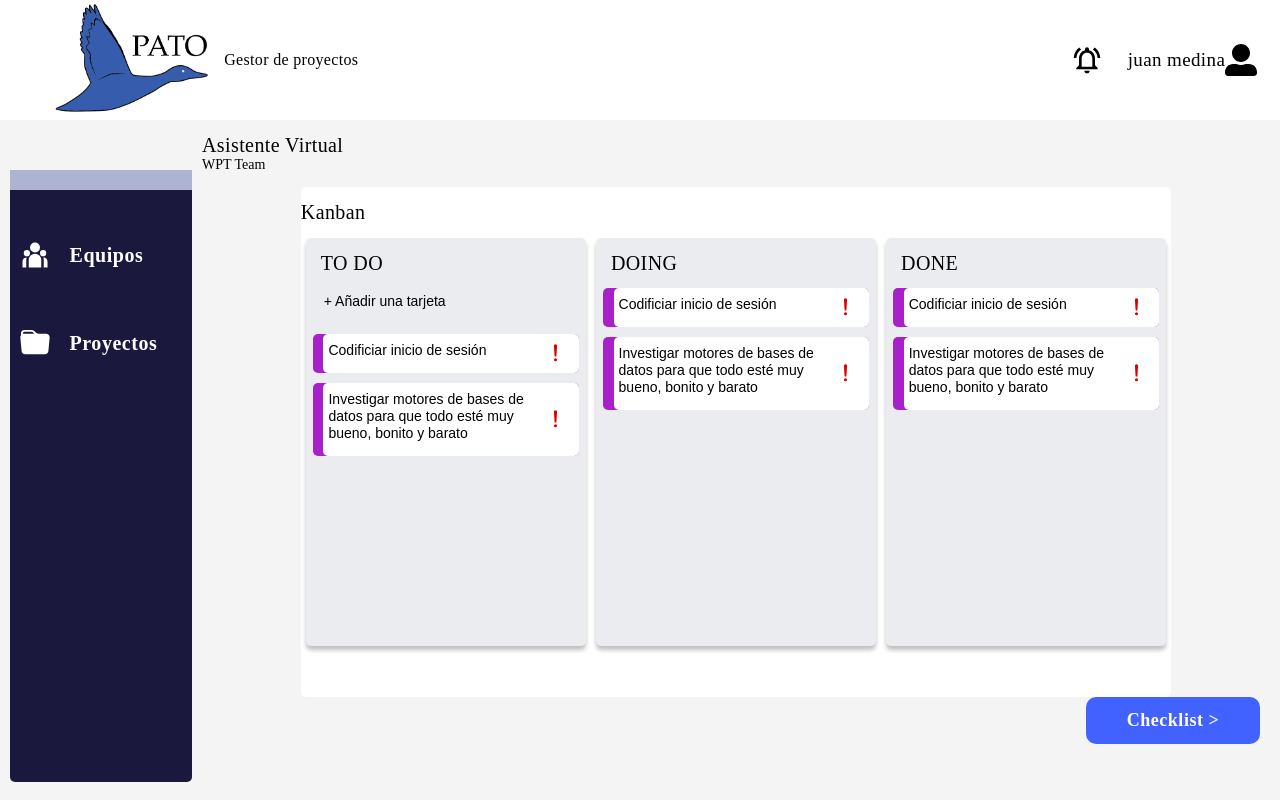
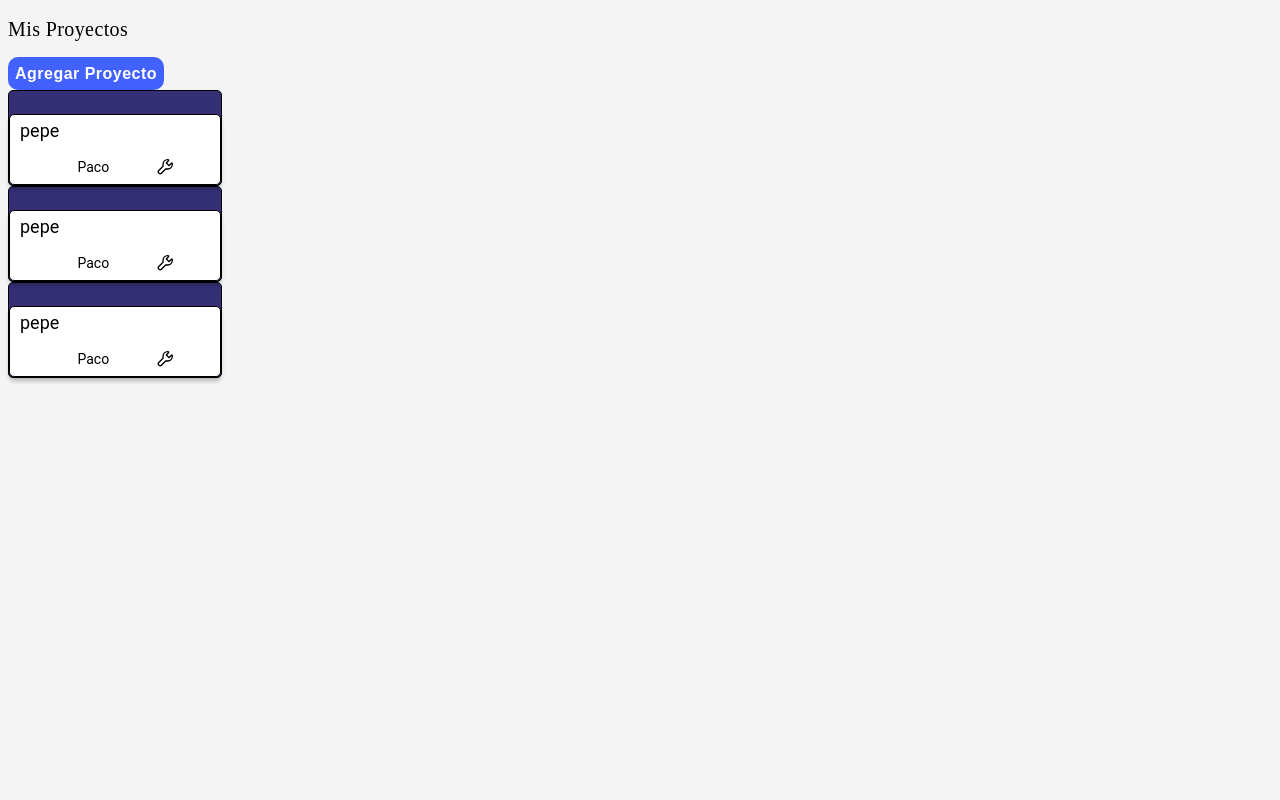
Before and after one commit to DABERNALC/ProjectManager, a React (Create React App) app in the folder Cliente/project_manager/: page /app/project in a window 1280 px wide. Built offline with nearby package versions, Linux system fonts and the light colour scheme; a web font is replaced by a local one.

Commit message:
project module

```diff
--- a/Cliente/project_manager/src/App.js
+++ b/Cliente/project_manager/src/App.js
@@ -8,7 +8,7 @@ import Projects from "./Pages/Projects/Projects"
 import Teams from './Pages/Teams/Teams';
 import LogIn from './Pages/LogIn/LogIn';
 import { BrowserRouter, Route } from "react-router-dom"
-import SubTasks from './Pages/Subtasks/SubTasks';
+{/*import SubTasks from './Pages/Subtasks/SubTasks';*/}
 function App() {
   return (
     <div>
@@ -23,7 +23,7 @@ function App() {
 
 
       */}
-
+      {/*}
       <BrowserRouter>
         <div className="App">
           <Route path="/" exact >
@@ -47,13 +47,14 @@ function App() {
           </Route>
           <Route path="/app/subTasks" exact>
           <SubTasks/>
-          </Route>
+        </Route>
         </div>
 
 
       </BrowserRouter>
+      */}
 
-
+      <Projects projects={[{"TeamName":"Paco","ProjectName":"pepe"},{"TeamName":"Paco","ProjectName":"pepe"},{"TeamName":"Paco","ProjectName":"pepe"}]}></Projects>
 
     </div>
   );
--- /dev/null
+++ b/Cliente/project_manager/src/Components/Project/Project.js
@@ -0,0 +1,19 @@
+import React from 'react'
+import ProjectStyle from "./ProjectStyle.module.css"
+import {GrConfigure} from "react-icons/gr"
+
+export const Project = (props) => {
+    return (
+        <div className={ProjectStyle.containerBlue}>
+            <div className={ProjectStyle.container}>
+            <h3>{props.ProjectName}</h3>
+            <div>
+                <h4>{props.TeamName}</h4>
+                <GrConfigure/>
+            </div>
+            </div>
+        </div>
+    )
+}
+
+export default Project
--- /dev/null
+++ b/Cliente/project_manager/src/Components/Project/ProjectStyle.module.css
@@ -0,0 +1,41 @@
+.containerBlue{
+    background: #352F76;
+    border: 1px solid #000000;
+    box-sizing: border-box;
+    border-radius: 5px;
+    width: 214px;
+    height: 96px;
+    display: flex;
+    align-items: flex-end;
+}
+.container{
+    background: #FFFFFF;
+    border: 1px solid #000000;
+    box-sizing: border-box;
+    box-shadow: 0px 4px 4px rgba(0, 0, 0, 0.25);
+    border-radius: 5px;
+    width: 214px;
+    height: 71px;
+}
+.container h3{
+    margin-top: 5px;
+    font-family: Roboto;
+    font-style: normal;
+    font-weight: normal;
+    font-size: 18px;
+    line-height: 21px;
+}
+.container h4{
+    margin-left: 20px;
+    margin-top: 0px;
+    font-family: Roboto;
+    font-style: normal;
+    font-weight: normal;
+    font-size: 14px;
+    line-height: 16px;
+}
+.container div{
+    display: flex;
+    flex-direction: row;
+    justify-content: space-evenly;
+}
--- a/Cliente/project_manager/src/Pages/Projects/Projects.js
+++ b/Cliente/project_manager/src/Pages/Projects/Projects.js
@@ -1,14 +1,27 @@
 import NoProjects from "../../Components/NoProjects/NoProjects";
 import GenericButton2 from "../../Components/GenericButton2/GenericButton2";
-function Projects() {
+import { Project } from "../../Components/Project/Project";
+import ProjectsStyle from "./ProjectsStyle.module.css"
+
+function Projects(props) {
   return (
 
     <div>
+      <div>
         <h2>Mis Proyectos</h2>
         <GenericButton2 text="Agregar Proyecto"/>
-        <NoProjects></NoProjects>
+      </div>
+        <div className= {ProjectsStyle.ProjectsContainer}>
+        {
+            props.projects.length>0?
+                props.projects.map(  TheProject => (<Project ProjectName={TheProject.ProjectName} TeamName={TheProject.TeamName}/>))
+            :
+                <NoProjects/>
+        }
+        </div>
     </div>
   );
 }
 
+
 export default Projects;
```
Also changed, not shown: Cliente/project_manager/src/Pages/Projects/Projects.module.css (deleted), Cliente/project_manager/src/Pages/Projects/ProjectsStyle.module.css (added).
